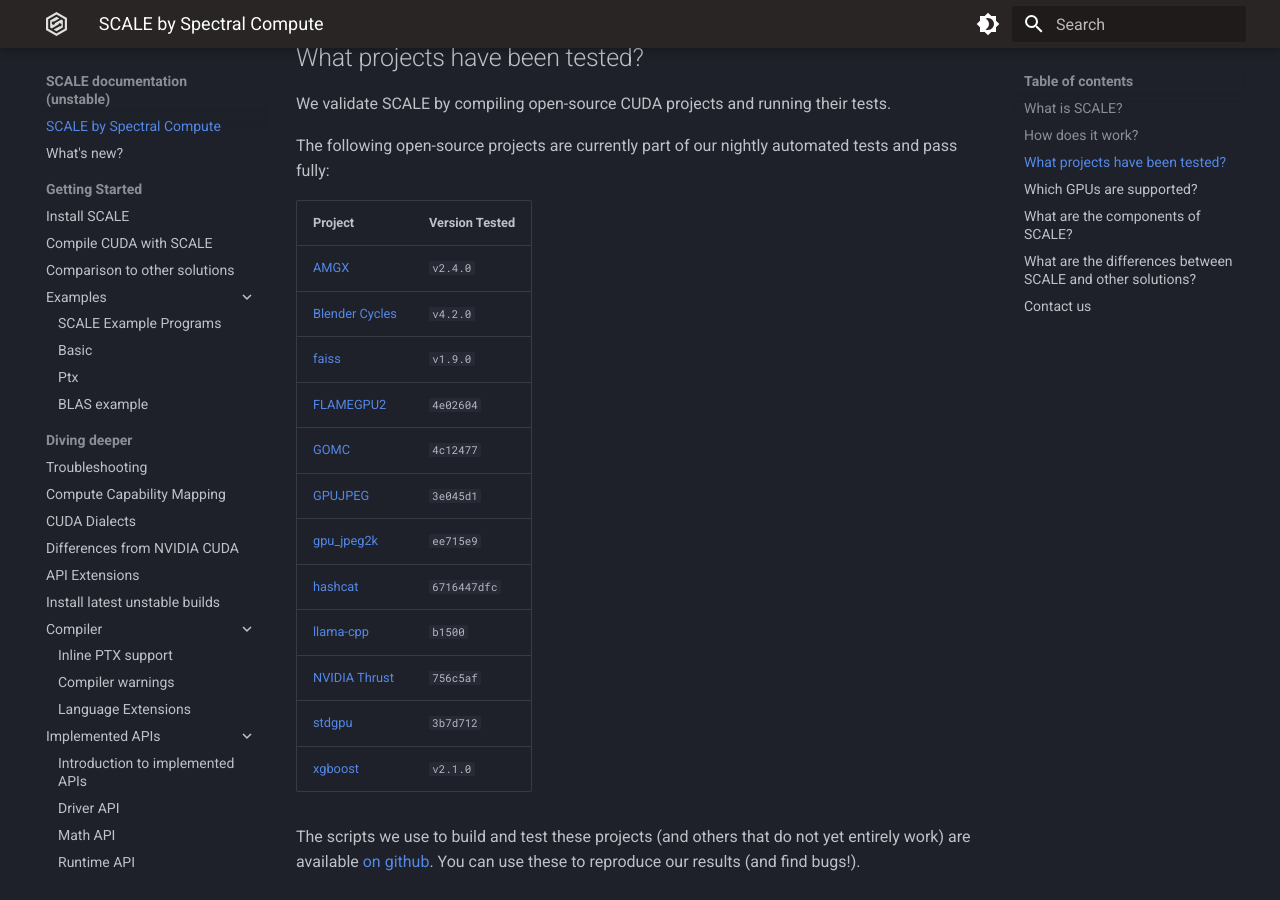
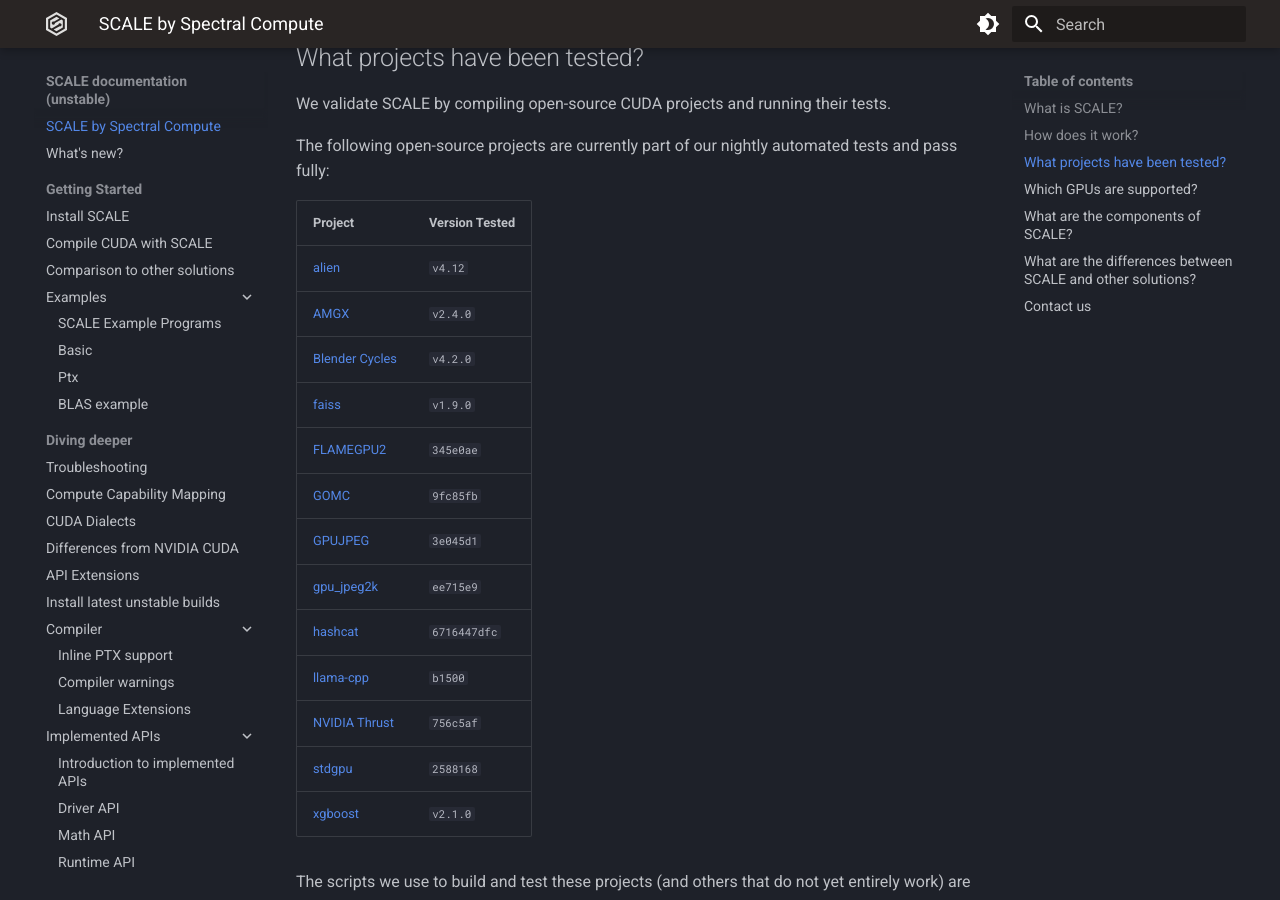
Before and after one commit to spectral-compute/scale-docs, an MkDocs documentation site: the page built from docs/README.md, in a window 1280 px wide and 900 px high, scrolled down 851 px. Built offline with MkDocs 1.6.1 and Material for MkDocs 9.7.7, drawn with Linux system fonts in a browser that asks for light colours.

Commit message:
Update thirdparty project tested in latest unstable builds

```diff
--- a/docs/README.md
+++ b/docs/README.md
@@ -38,17 +38,18 @@ tests and pass fully:
 
 | Project                                             | Version Tested |
 |-----------------------------------------------------|----------------|
+| [alien](https://github.com/chrxh/alien)             | `v4.12`        |
 | [AMGX](https://github.com/NVIDIA/AMGX)              | `v2.4.0`       |
 | [Blender Cycles](https://github.com/blender/cycles) | `v4.2.0`       |
 | [faiss](https://github.com/facebookresearch/faiss)  | `v1.9.0`       |
-| [FLAMEGPU2](https://github.com/FLAMEGPU/FLAMEGPU2)  | `4e02604`      |
-| [GOMC](https://github.com/GOMC-WSU/GOMC)            | `4c12477`      |
+| [FLAMEGPU2](https://github.com/FLAMEGPU/FLAMEGPU2)  | `345e0ae`      |
+| [GOMC](https://github.com/GOMC-WSU/GOMC)            | `9fc85fb`      |
 | [GPUJPEG](https://github.com/CESNET/GPUJPEG)        | `3e045d1`      |
 | [gpu_jpeg2k](https://github.com/ePirat/gpu_jpeg2k)  | `ee715e9`      |
 | [hashcat](https://github.com/hashcat/hashcat)       | `6716447dfc`   |
 | [llama-cpp](https://github.com/ggerganov/llama.cpp) | `b1500`        |
 | [NVIDIA Thrust](https://github.com/NVIDIA/thrust)   | `756c5af`      |
-| [stdgpu](https://github.com/stotko/stdgpu)          | `3b7d712`      |
+| [stdgpu](https://github.com/stotko/stdgpu)          | `2588168`      |
 | [xgboost](https://github.com/dmlc/xgboost)          | `v2.1.0`       |
 
 The scripts we use to build and test these projects (and others that do not
```
